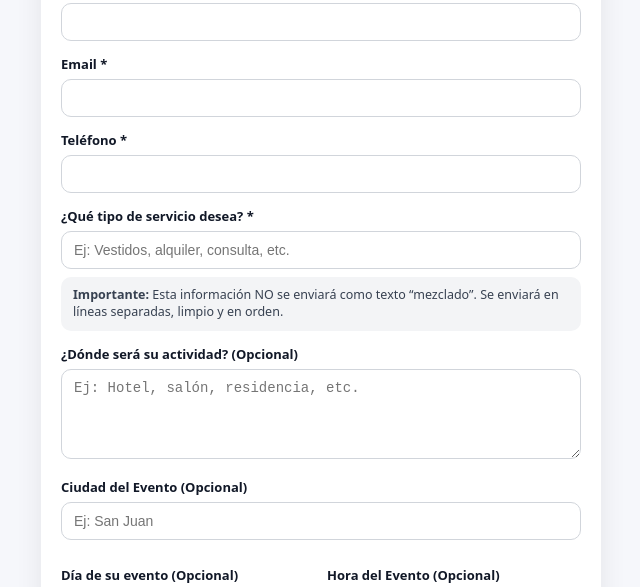
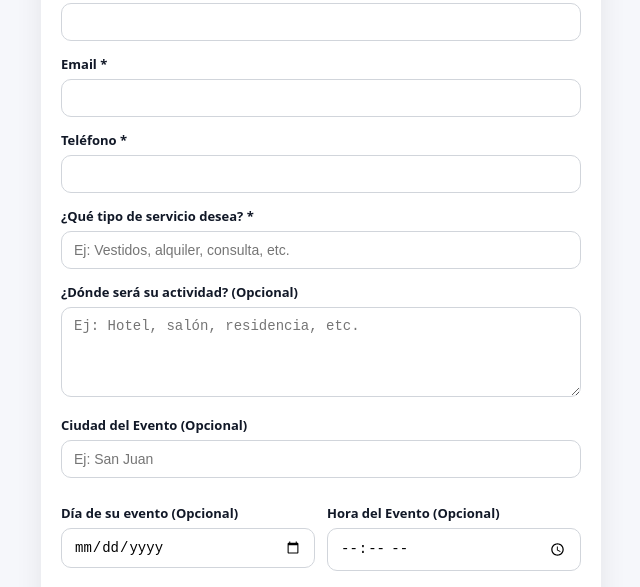
Before and after one commit to eliezelapolinaris2017-lab/secure-form-email-backend, a website: page index.html in a window 1280 px wide. Shown: the part 150-737 px from the top of the page, without its empty margins (319-959 px from the left). Drawn offline with Linux system fonts and the light colour scheme.

Commit message:
Update index.html

```diff
--- a/index.html
+++ b/index.html
@@ -108,11 +108,6 @@
 
         <label>¿Qué tipo de servicio desea? *</label>
         <input name="service" required placeholder="Ej: Vestidos, alquiler, consulta, etc.">
-
-        <div class="hint">
-          <strong>Importante:</strong> Esta información NO se enviará como texto “mezclado”.
-          Se enviará en líneas separadas, limpio y en orden.
-        </div>
 
         <label>¿Dónde será su actividad? (Opcional)</label>
         <textarea name="actividad" placeholder="Ej: Hotel, salón, residencia, etc."></textarea>
```
